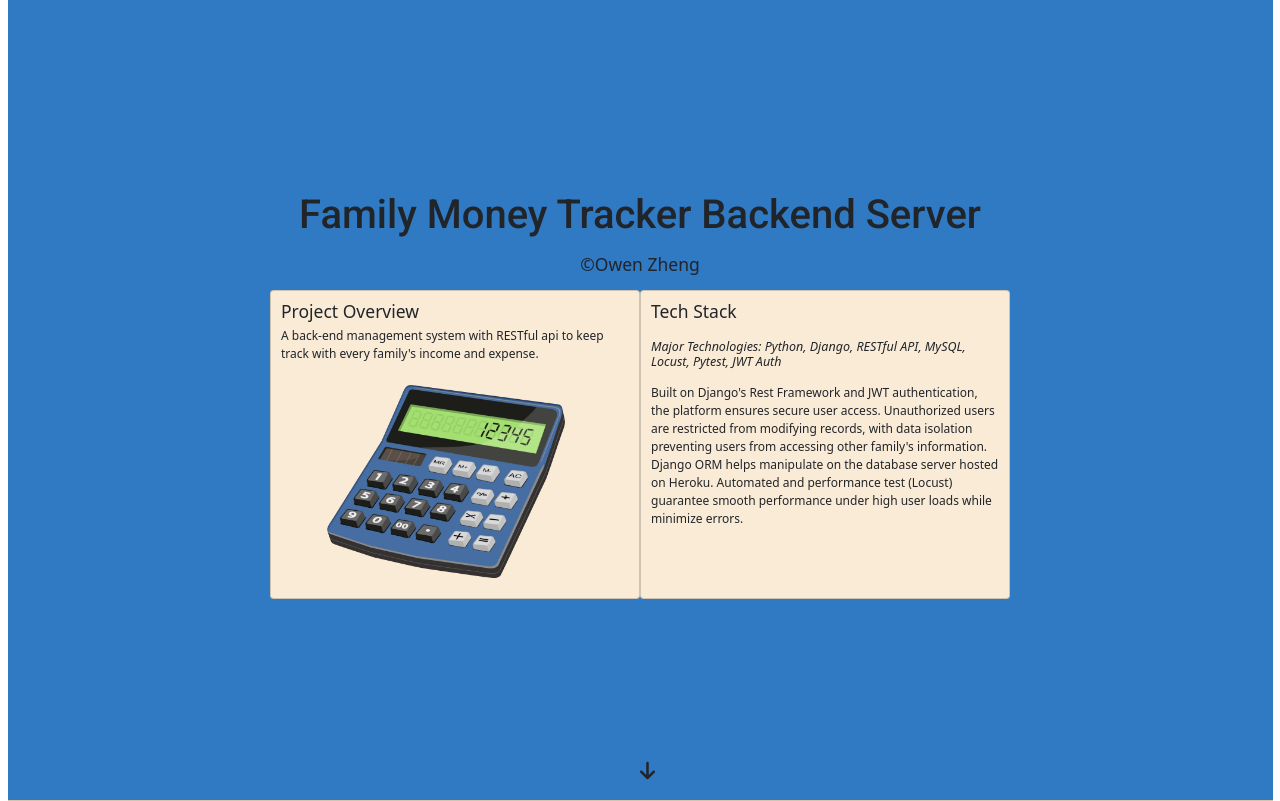
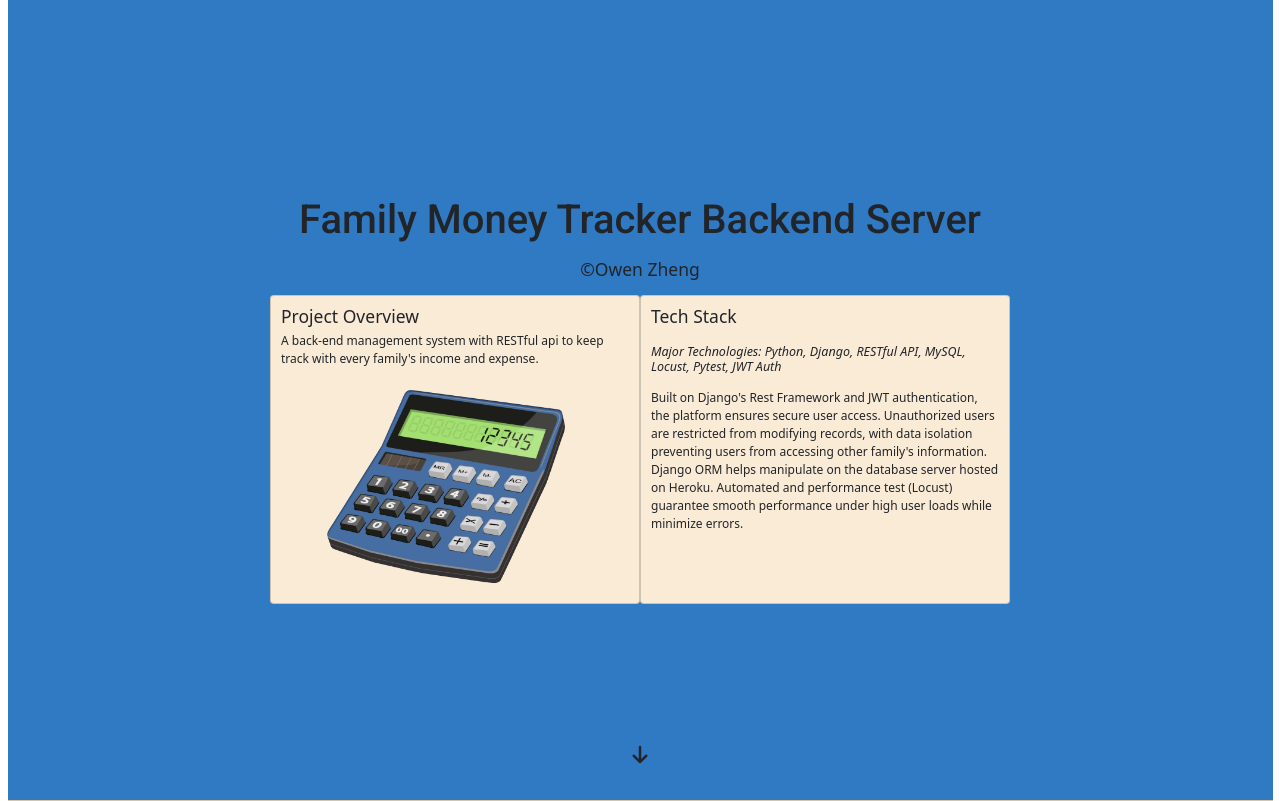
Before and after one commit to Owen200402/FamilyMoneyTracker, a Django app: page / in a window 1280 px wide. Shown: the top 801 px of the page. Run offline with Django 4.2, Linux system fonts and the light colour scheme; some libraries are stand-ins or nearby versions; some web fonts are replaced.

Commit message:
Add relative positioning for container

```diff
--- a/core/static/core/styles.css
+++ b/core/static/core/styles.css
@@ -8,6 +8,10 @@
 
 html {
   font-size: 62.5%;
+}
+
+.container {
+  position: relative;
 }
 
 .title1 {
@@ -62,7 +66,7 @@
 
 .fa-arrow-down {
   position: absolute;
-  top: 94%;
+  top: 92%;
   animation: leftAndRight 3s ease-out 2s infinite normal;
 }
 
--- a/core/templates/core/index.html
+++ b/core/templates/core/index.html
@@ -76,10 +76,10 @@
                       the platform ensures secure user access. Unauthorized
                       users are restricted from modifying records, with data
                       isolation preventing users from accessing other family's
-                      information. Django ORM helps manipulate on the
-                      database server hosted on Heroku. Automated and
-                      performance test (Locust) guarantee smooth performance
-                      under high user loads while minimize errors.
+                      information. Django ORM helps manipulate on the database
+                      server hosted on Heroku. Automated and performance test
+                      (Locust) guarantee smooth performance under high user
+                      loads while minimize errors.
                     </p>
                   </div>
                 </div>
@@ -87,9 +87,8 @@
             </div>
           </div>
         </div>
-        <div>
-          <i id="arrow" class="fa fa-2x fa-solid fa-arrow-down"></i>
-        </div>
+
+        <i id="arrow" class="fa fa-2x fa-solid fa-arrow-down"></i>
       </div>
     </div>
     <div class="container-xxl">
@@ -237,7 +236,9 @@
             BEAUTY here is that the family net income is calculated down below
             and can be filtered by entering years and months. Just start by
             appending the base url by
-            <a class="link--secondary">tracker/families/::family_id/records/.</a>
+            <a class="link--secondary"
+              >tracker/families/::family_id/records/.</a
+            >
             <br />
             <br />
             <b>
```
